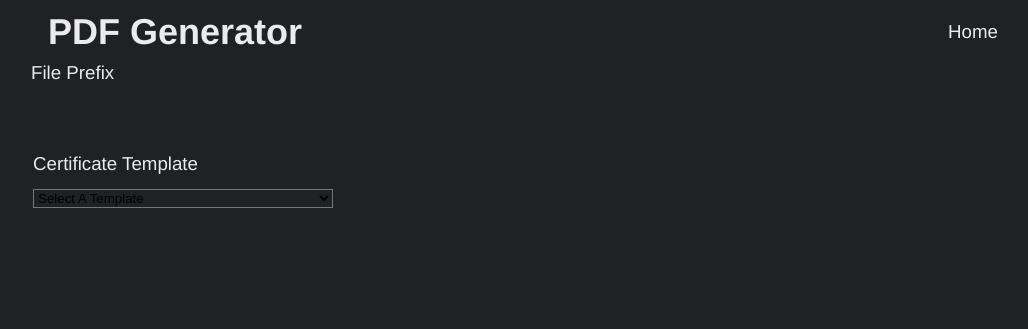
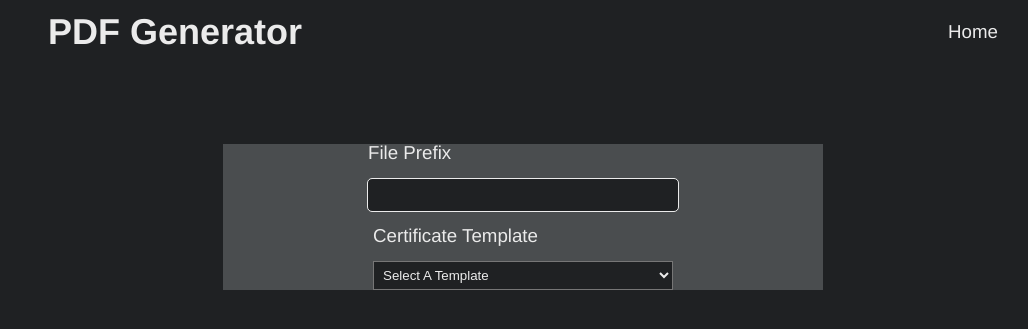
Before and after one commit to KRBYdesign/pdf-certificate-generator, a PHP site: page / in a window 1280 px wide. Shown: the top 329 px of the page, without its empty margins (117-1145 px from the left). Run offline with PHP 8.4, Linux system fonts and the light colour scheme.

Commit message:
config form styling

```diff
--- a/src/styles/main.css
+++ b/src/styles/main.css
@@ -84,17 +84,23 @@ header {
 }
 .input-container  input{
     width: 300px;
+    outline: 1px solid var(--text);
+    padding: 5px;
 }
 .input-container select {
     width: 300px;
     background-color: var(--background);
+    color: var(--text);
+    padding: 5px;
 }
 
 #configuration-form {
+    margin: 5rem auto;
     width: 600px;
     display: flex;
     flex-direction: column;
     align-items: center;
     justify-content: center;
-    row-gap: 2rem;
+    row-gap: 1rem;
+    background-color: var(--secondary);
 }
```
